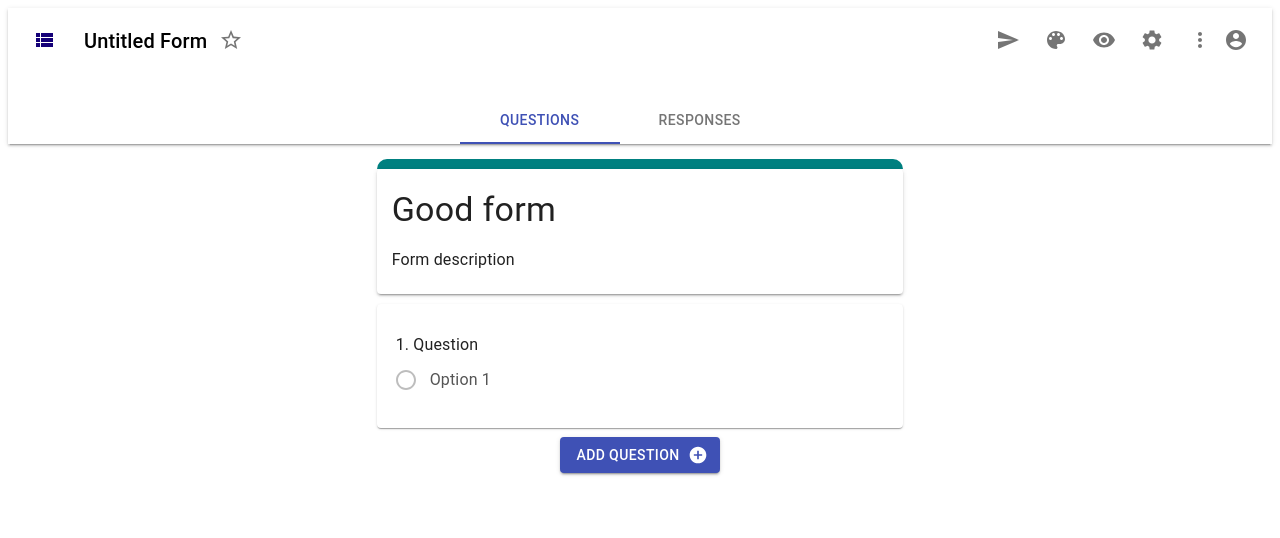
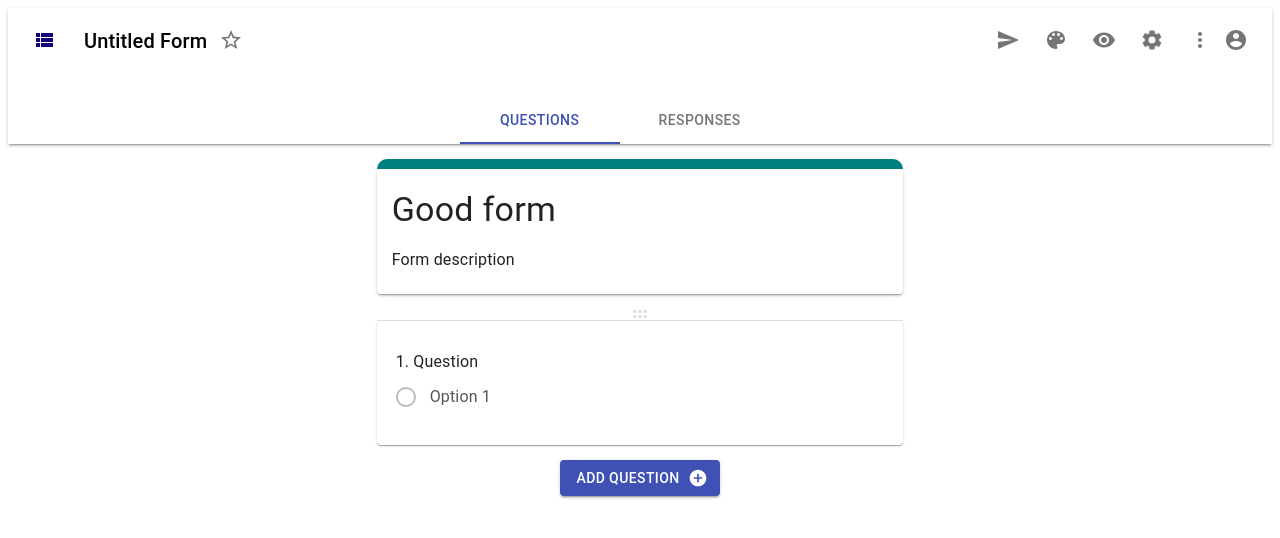
Before and after one commit to satoterin/React-Node-google-forms, a React (Create React App) app: page /form/1 in a window 1280 px wide. Shown: the top 538 px of the page. Built offline with nearby package versions, Linux system fonts and the light colour scheme.

Commit message:
drag and drop feature added, icon ns bug fixed

```diff
--- a/src/Components/Form/QuestionsTab.js
+++ b/src/Components/Form/QuestionsTab.js
@@ -23,6 +23,7 @@ import MoreVertIcon from '@material-ui/icons/MoreVert';
 import DeleteOutlineIcon from '@material-ui/icons/DeleteOutline';
 import FilterNoneIcon from '@material-ui/icons/FilterNone';
 import AddCircleIcon from '@material-ui/icons/AddCircle';
+import DragIndicatorIcon from '@material-ui/icons/DragIndicator';
 
 function QuestionsTab() {
 
@@ -149,7 +150,10 @@ function QuestionsTab() {
                       {...provided.dragHandleProps}
                     >
                       <div>
-          <div style={{marginBottom: "9px"}}>
+          <div style={{marginBottom: "15px"}}>
+            <div style={{width:'100%', marginBottom: '-7px' }}>
+              <DragIndicatorIcon style={{transform: "rotate(-90deg)", color:'#DAE0E2'}} fontSize="small"/>
+            </div>
 
             <Accordion onChange={()=>{handleExpand(i)}} expanded={questions[i].open}>
               <AccordionSummary
```
